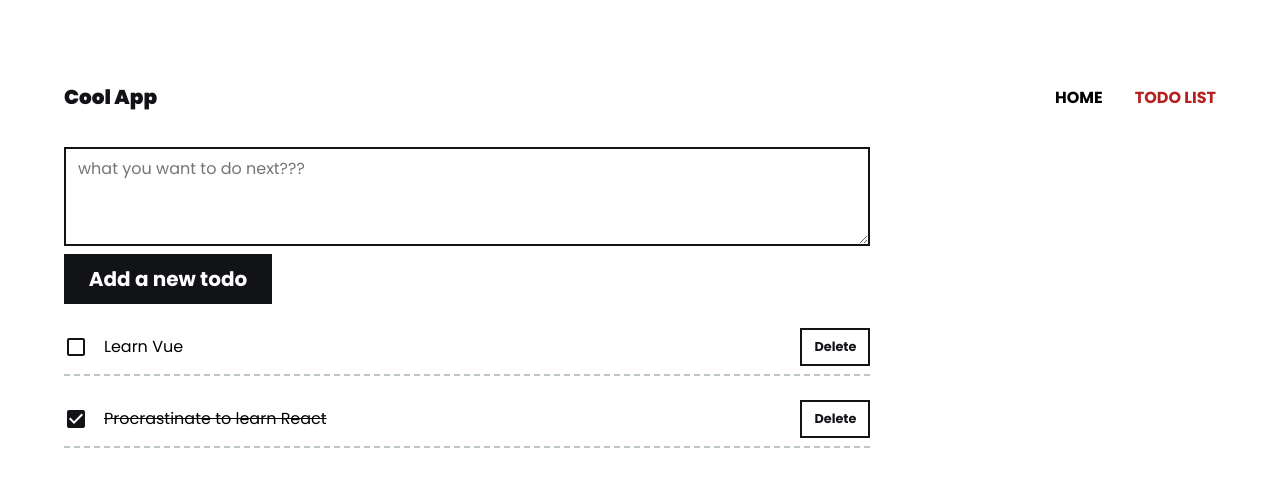
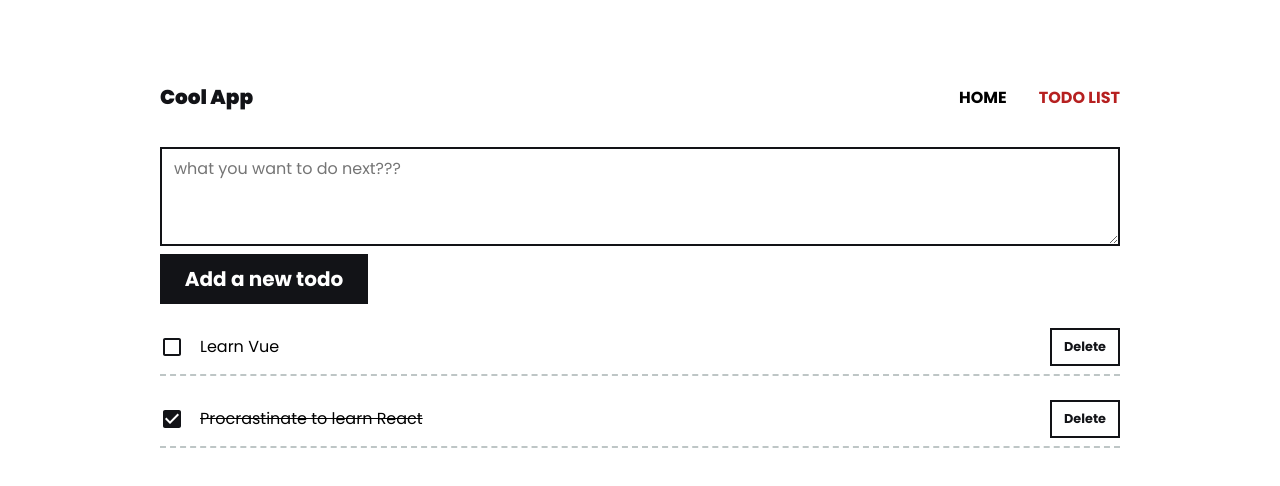
Before and after one commit to paulocuambe/tdd-vue, a Vue app: page /todo-app in a window 1280 px wide. Shown: the top 486 px of the page. Built offline with nearby package versions, Linux system fonts and the light colour scheme.

Commit message:
media queries

```diff
--- a/src/assets/main.css
+++ b/src/assets/main.css
@@ -62,10 +62,30 @@ p {
 }
 
 .container {
-  width: 90%;
+  width: 92%;
   margin: 0 auto;
 }
 
 .through {
   text-decoration: line-through;
 }
+
+/** Media Queries Breapoints
+  * --media-smatphones-sm: 320px;
+  * --media-smatphones-md: 480px;
+  * --media-tablets-portrait: 600px;
+  * --media-tablets-landscape: 801px;
+  * --media-laptops-sm: 1025px;
+  * --media-laptops-md: 1281px;
+*/
+@media screen and (min-width: 801px) {
+  .container {
+    width: 90%;
+  }
+}
+
+@media screen and (min-width: 1025px) {
+  .container {
+    width: 960px;
+  }
+}
--- a/src/components/todo/TodoList.vue
+++ b/src/components/todo/TodoList.vue
@@ -2,13 +2,16 @@
   <div class="todo-app">
     <form @submit.prevent="handleSubmit()">
       <base-text-area data-testid="inputNewTodo" v-model:text="newTodo" rows="3" />
+
       <div v-if="errors.length > 0" data-testid="inputNewTodoErrors">
         <p class="error__message" v-for="(error, index) in errors" :key="index">{{ error }}</p>
       </div>
+
       <base-button class="todo-form__submit-btn" variant="primary" type="submit" data-testid="submitNewTodo">
         Add a new todo
       </base-button>
     </form>
+
     <div v-if="todos.length > 0">
       <todo-list-item
         v-for="todo in todos"
@@ -18,7 +21,8 @@
         @delete="handleDeleteTodo(todo.id)"
       />
     </div>
-    <completed-todo-state v-else data-testid="todoListEmptyMessage" class="error__component" />
+
+    <completed-todo-state v-else data-testid="todoListEmptyMessage" class="state" />
   </div>
 </template>
 
@@ -92,19 +96,25 @@ export default {
 
 <style scoped>
 .todo-app {
-  width: 70%;
+  width: 100%;
 }
 
 .todo-form__submit-btn {
   margin-top: 0.5rem;
-  width: 13rem;
+  width: 100%;
 }
 
 .error__message {
   color: var(--color-red);
 }
 
-.error__component {
+.state {
   margin-top: 4rem;
 }
+
+@media screen and (min-width: 600px) {
+  .todo-form__submit-btn {
+    width: 13rem;
+  }
+}
 </style>
```
